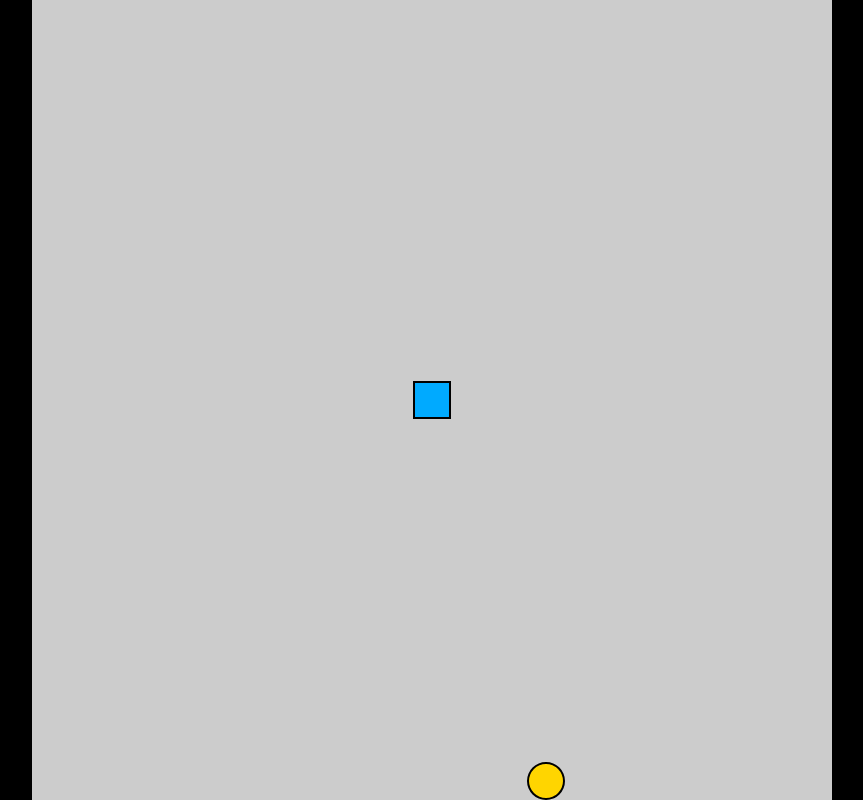
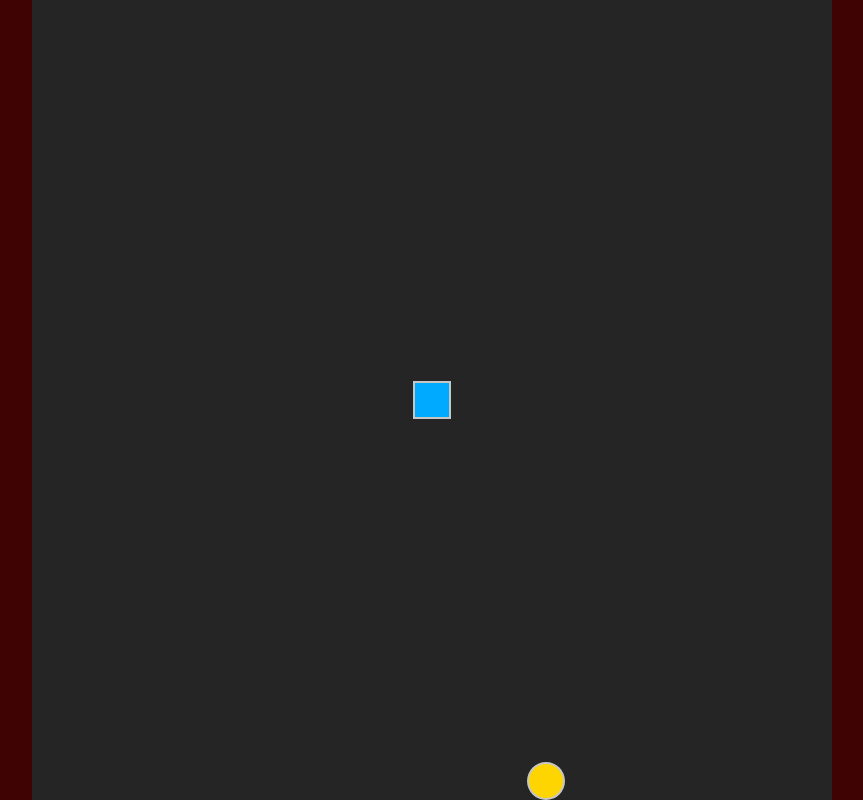
Before and after one commit to mgraphic/Javascript-Snake-Game-Demo, a website built with webpack: page src/index.html in a window 1280 px wide. Shown: the whole page, without its empty margins (208-1071 px from the left). Built offline with nearby package versions, Linux system fonts and the light colour scheme.

Commit message:
cicd update

```diff
--- a/src/styles/index.scss
+++ b/src/styles/index.scss
@@ -1,11 +1,11 @@
 /**
  * Set Style Defaults:
  */
-$page_color: black;
-$gameboard_color: #ccc;
+$page_color: rgb(63, 3, 3);
+$gameboard_color: #252525;
 $snake_color: hsl(200, 100%, 50%);
 $food_color: hsl(50, 100%, 50%);
-$segment_border: 0.25vmin solid black;
+$segment_border: 0.25vmin solid rgb(198, 198, 198);
 $direction_border: 0.25vmin dashed hsl(0, 100%, 50%);
 $gameover_overlay: rgba(0, 0, 0, 0.5);
 $gameover_text_color: hsl(0, 100%, 50%);
```
Also changed, not shown: .github/workflows/deploy.yml (added), 2 other files.
